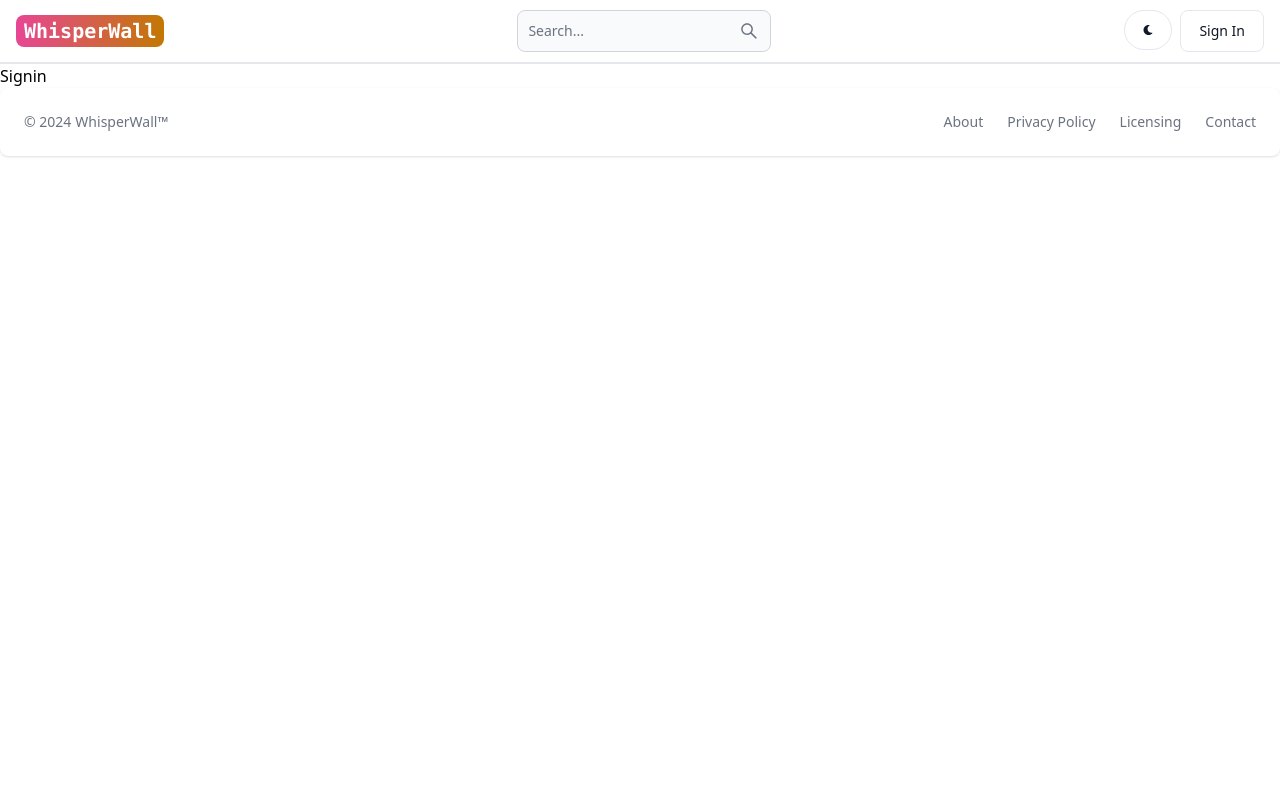
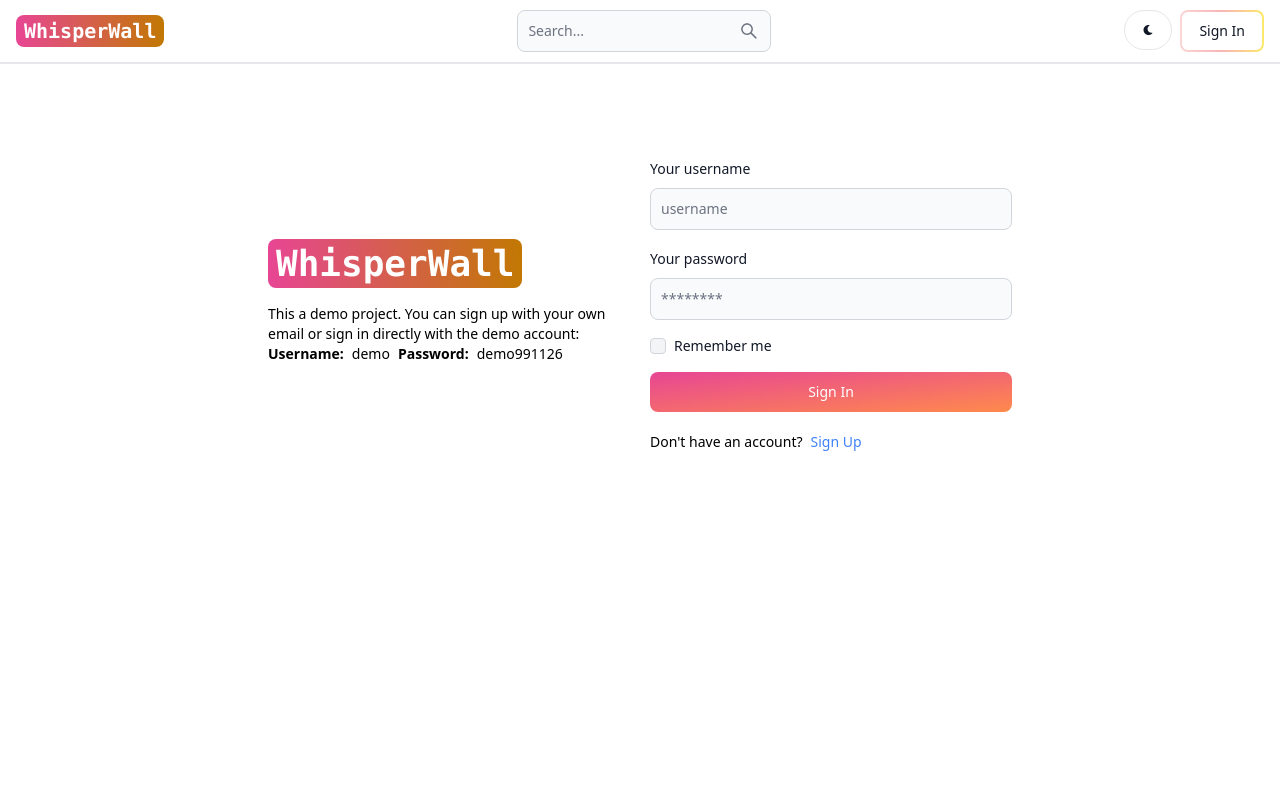
Before and after one commit to imyuanhui/WhisperWall, a React (Vite) app in the folder client/: page /sign-in in a window 1280 px wide. Shown: the top 800 px of the page. Built offline with nearby package versions, Linux system fonts and the light colour scheme.

Commit message:
create sign in functionality

```diff
--- a/client/src/components/Header.jsx
+++ b/client/src/components/Header.jsx
@@ -31,7 +31,9 @@ const Header = () => {
           <FaMoon />
         </Button>
         <Link to="/sign-in">
-          <Button color="gray">Sign In</Button>
+          <Button outline gradientDuoTone="redToYellow">
+            Sign In
+          </Button>
         </Link>
       </div>
     </Navbar>
--- a/client/src/pages/Signin.jsx
+++ b/client/src/pages/Signin.jsx
@@ -1,11 +1,132 @@
-import React from 'react'
+import { Link, useNavigate } from "react-router-dom";
+import {
+  Alert,
+  Button,
+  Checkbox,
+  Label,
+  Spinner,
+  TextInput,
+} from "flowbite-react";
+import { useState } from "react";
 
 const Signin = () => {
+  const [formData, setFormData] = useState({});
+  const [errMessage, setErrMessage] = useState(null);
+  const [loading, setLoading] = useState(false);
+  const navigate = useNavigate();
+
+  const handleChange = (e) => {
+    setFormData({ ...formData, [e.target.id]: e.target.value.trim() });
+  };
+
+  const handleSubmit = async (e) => {
+    e.preventDefault();
+    try {
+      setLoading(true);
+      setErrMessage(null);
+      const res = await fetch("/api/auth/signin", {
+        method: "POST",
+        headers: { "Content-Type": "application/json" },
+        body: JSON.stringify(formData),
+      });
+      const data = await res.json();
+      console.log(data.message);
+      if (data.success === false) {
+        return setErrMessage(data.message);
+      }
+      setLoading(false);
+      if (res.ok) {
+        navigate("/");
+      }
+    } catch (err) {
+      setErrMessage(err.message);
+      console.log(errMessage);
+      setLoading(false);
+    }
+  };
   return (
-    <div>
-      Signin
+    <div className="min-h-screen mt-20">
+      <div className="flex p-3 max-w-3xl mx-auto flex-col md:flex-row md:items-center gap-5">
+        {/* left */}
+        <div className="flex-1">
+          <Link to="/" className="font-mono text-4xl font-bold">
+            <span className="px-2 py-1 rounded-lg bg-gradient-to-r from-pink-500 to-yellow-500 text-white">
+              WhisperWall
+            </span>
+          </Link>
+          <p className="text-sm mt-5">
+            This a demo project. You can sign up with your own email or sign in
+            directly with the demo account:
+          </p>
+          <p className="text-sm flex gap-2">
+            <span className="font-bold">Username: </span>demo
+            <span className="font-bold">Password: </span>demo991126
+          </p>
+        </div>
+        {/* right */}
+        <div className="flex-1">
+          <form
+            className="flex max-w-md flex-col gap-4"
+            onSubmit={handleSubmit}
+          >
+            <div>
+              <div className="mb-2 block">
+                <Label value="Your username" />
+              </div>
+              <TextInput
+                id="username"
+                type="text"
+                placeholder="username"
+                required
+                onChange={handleChange}
+              />
+            </div>
+            <div>
+              <div className="mb-2 block">
+                <Label value="Your password" />
+              </div>
+              <TextInput
+                id="password"
+                type="password"
+                placeholder="********"
+                required
+                onChange={handleChange}
+              />
+            </div>
+            <div className="flex items-center gap-2">
+              <Checkbox id="remember" />
+              <Label htmlFor="remember">Remember me</Label>
+            </div>
+            <Button
+              type="submit"
+              gradientDuoTone="pinkToOrange"
+              disabled={loading}
+            >
+              {loading ? (
+                <>
+                  <Spinner size="sm" />
+                  <span className="pl-3">Loading...</span>
+                </>
+              ) : (
+                "Sign In"
+              )}
+            </Button>
+          </form>
+          <div className="flex text-sm mt-5 gap-2">
+            <span>Don't have an account?</span>
+            <Link to="/sign-up" className="text-blue-500">
+              Sign Up
+            </Link>
+          </div>
+          {errMessage && (
+            <Alert className="mt-5" color="failure">
+              {errMessage}
+            </Alert>
+          )}
+        </div>
+      </div>
     </div>
-  )
-}
+  );
+};
 
-export default Signin
+export default Signin;
```
